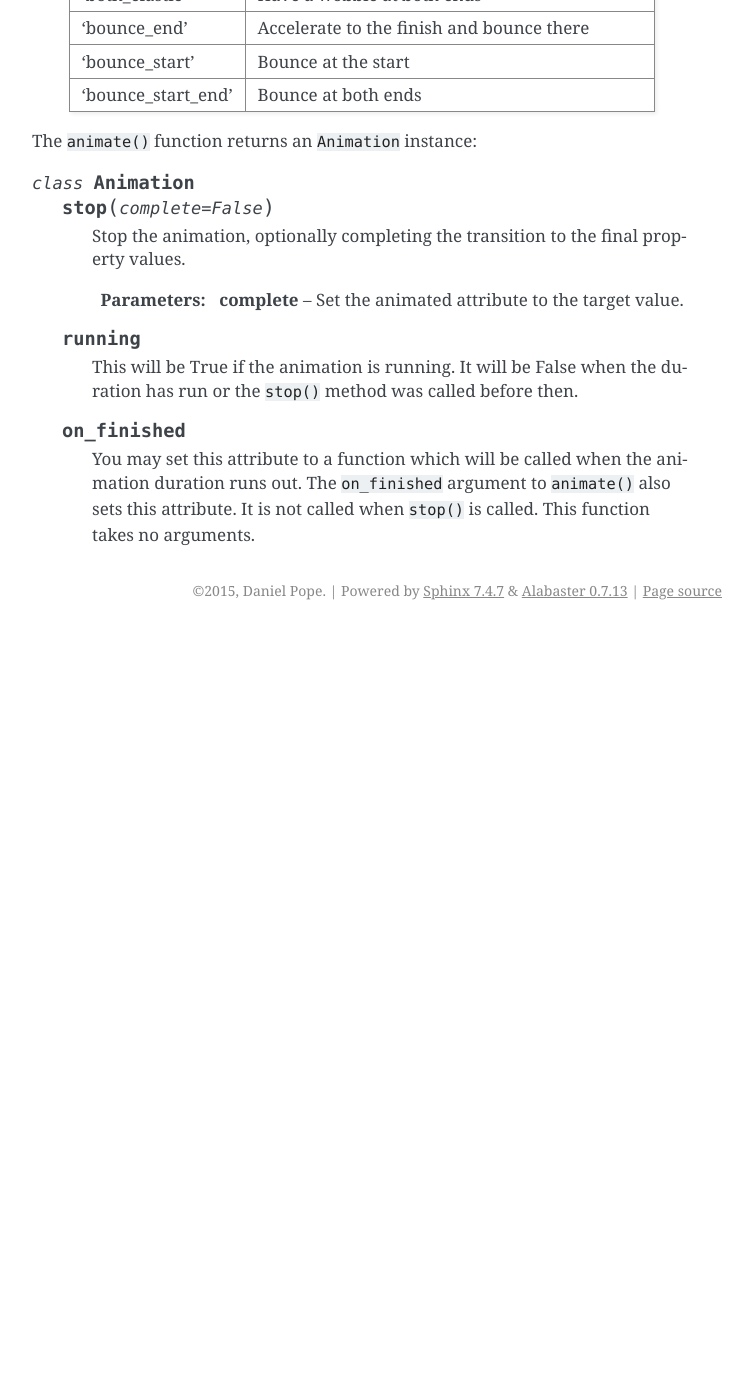
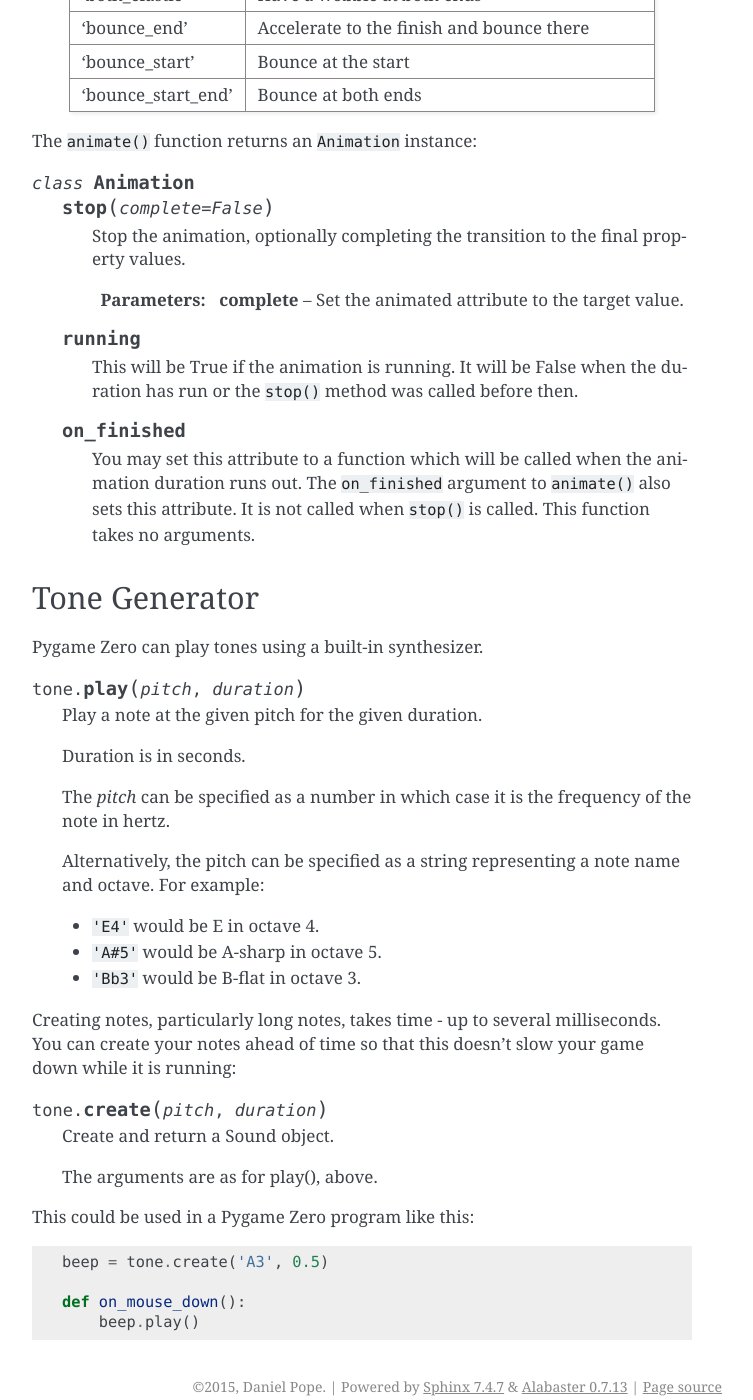
Before and after one commit to lordmauve/pgzero, a Sphinx documentation site: the page built from doc/builtins.rst, in a window 1280 px wide and 1400 px high, scrolled down 13414 px. Shown: the whole window, without its empty margins (388-1141 px from the left). Built offline with Sphinx 7.4.7, drawn with Linux system fonts in a browser that asks for light colours; pages that are not in the unit, such as notebooks, are missing from menus; before the commit the page ends 14044 px from its top, so only the background shows below that; some of the changed text lies outside the part shown.

Commit message:
Tweak API for tone generation and add docs

```diff
--- a/doc/builtins.rst
+++ b/doc/builtins.rst
@@ -693,3 +693,42 @@ The ``animate()`` function returns an ``Animation`` instance:
         when the animation duration runs out. The ``on_finished`` argument
         to ``animate()`` also sets this attribute. It is not called when
         ``stop()`` is called. This function takes no arguments.
+
+
+Tone Generator
+--------------
+
+Pygame Zero can play tones using a built-in synthesizer.
+
+.. function:: tone.play(pitch, duration)
+
+    Play a note at the given pitch for the given duration.
+
+    Duration is in seconds.
+
+    The `pitch` can be specified as a number in which case it is the frequency
+    of the note in hertz.
+
+    Alternatively, the pitch can be specified as a string representing a note
+    name and octave. For example:
+
+    * ``'E4'`` would be E in octave 4.
+    * ``'A#5'`` would be A-sharp in octave 5.
+    * ``'Bb3'`` would be B-flat in octave 3.
+
+Creating notes, particularly long notes, takes time - up to several
+milliseconds. You can create your notes ahead of time so that this doesn't slow
+your game down while it is running:
+
+.. function:: tone.create(pitch, duration)
+
+    Create and return a Sound object.
+
+    The arguments are as for play(), above.
+
+This could be used in a Pygame Zero program like this::
+
+    beep = tone.create('A3', 0.5)
+
+    def on_mouse_down():
+        beep.play()
--- a/doc/changelog.rst
+++ b/doc/changelog.rst
@@ -10,6 +10,7 @@ Changelog
 * New: Actors are no longer subclasses of Rect, though they provide the same
   methods/properties. However they are now provided with floating point
   precision.
+* New: ``tone.play()`` function to allow playing musical notes.
 * New: ``pgzrun.go()`` to allow running Pygame Zero from an IDE (see
   :doc:`ide-mode`).
 * Examples: add Asteroids example game (thanks to Ian Salmons)
```
Also changed, not shown: 2 other files.
